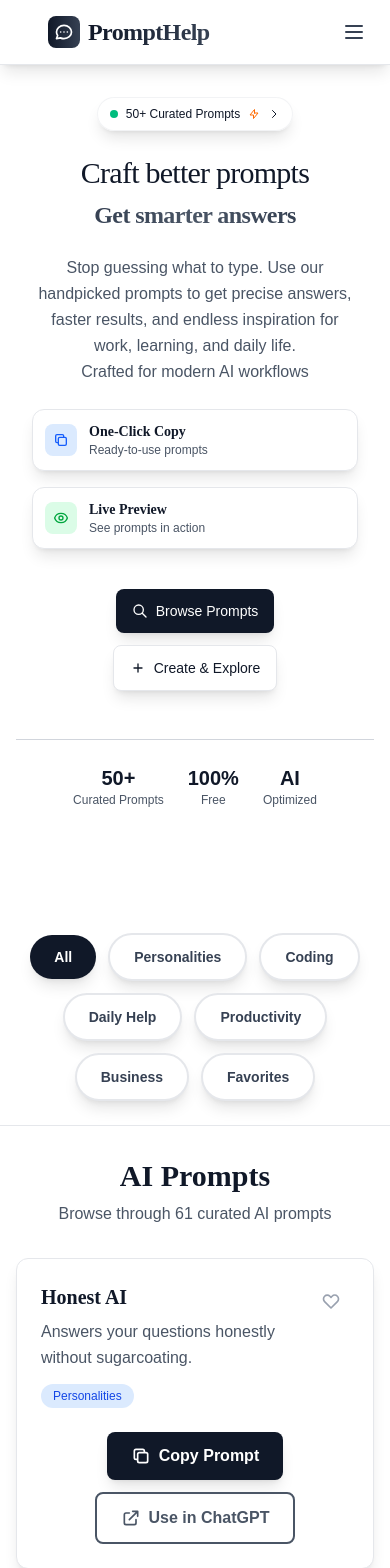
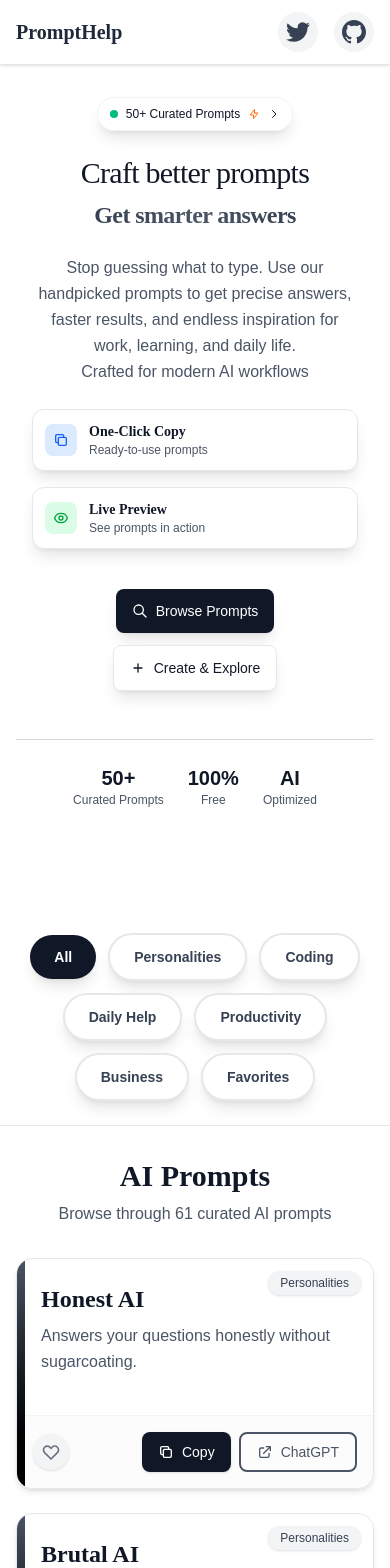
Before and after one commit to creation22/Prompthelp, a React (Vite) app: page / in a window 390 px wide. Shown: the top 1568 px of the page. Built offline with nearby package versions, Linux system fonts and the light colour scheme; a web font is replaced by a local one.

Commit message:
some updates

```diff
--- a/index.html
+++ b/index.html
@@ -2,7 +2,7 @@
 <html lang="en">
   <head>
     <meta charset="UTF-8" />
-    <link rel="icon" type="image/svg+xml" href="/vite.svg" />
+    <link rel="icon" type="image/svg+xml" href="./public/complex-engineering-global-svgrepo-com.svg" />
     <meta name="viewport" content="width=device-width, initial-scale=1.0" />
     <link rel="preconnect" href="https://fonts.googleapis.com">
     <link rel="preconnect" href="https://fonts.gstatic.com" crossorigin>
--- a/src/App.jsx
+++ b/src/App.jsx
@@ -6,6 +6,7 @@ import Navbar from './components/Navbar'
 import Home from './components/Home'
 import FilterBar from './components/filterbar'
 import PromptsPage from './prompts/PromptsPage'
+import Footer from './components/Footer'
 
 function App() {
 
@@ -15,6 +16,7 @@ function App() {
     <Navbar/>
     <Home/>
     <PromptsPage/>
+    <Footer/>
     </>
   )
 }
--- /dev/null
+++ b/src/components/Footer.jsx
@@ -0,0 +1,16 @@
+const Footer = () => {
+    return (
+      <footer className="mt-16 border-t border-gray-200 bg-gray-50">
+        <div className="max-w-6xl mx-auto px-6 py-8 text-center">
+          <p className="text-base text-gray-700 font-medium">
+            © {new Date().getFullYear()} PromptHelp. All rights reserved.
+          </p>
+          <p className="mt-2 text-gray-500 italic text-lg">
+            Empowering your creativity, one prompt at a time.
+          </p>
+        </div>
+      </footer>
+    );
+  };
+
+  export default Footer;
--- a/src/components/Navbar.jsx
+++ b/src/components/Navbar.jsx
@@ -1,156 +1,78 @@
-import { useState } from 'react'
+import React from "react";
 
-const Navbar = () => {
-  const [isMenuOpen, setIsMenuOpen] = useState(false)
-
-  const toggleMenu = () => {
-    setIsMenuOpen(!isMenuOpen)
-  }
-
+export default function Navbar() {
   return (
-    <nav className="backdrop-blur-md bg-white shadow-lg border-b border-gray-200 sticky top-0 z-50">
+    <nav className="bg-white/30 backdrop-blur-md border-b border-gray-200 shadow-sm">
       <div className="max-w-7xl mx-auto px-4 sm:px-6 lg:px-8">
         <div className="flex justify-between items-center h-16">
-          {/* Logo/Brand */}
-          <div className="flex items-center ml-8">
-            <div className="flex items-center space-x-2">
-              {/* Icon */}
-              <div className="w-8 h-8 bg-gradient-to-r from-gray-900 to-gray-700 rounded-lg flex items-center justify-center">
-                <svg
-                  className="w-5 h-5 text-white"
-                  fill="none"
-                  stroke="currentColor"
-                  viewBox="0 0 24 24"
-                >
-                  <path
-                    strokeLinecap="round"
-                    strokeLinejoin="round"
-                    strokeWidth={2}
-                    d="M8 12h.01M12 12h.01M16 12h.01M21 12c0 4.418-4.03 8-9 8a9.863 9.863 0 01-4.255-.949L3 20l1.395-3.72C3.512 15.042 3 13.574 3 12c0-4.418 4.03-8 9-8s9 3.582 9 8z"
-                  />
-                </svg>
-              </div>
-              {/* Text */}
-              <h1 className="text-2xl font-extrabold bg-gradient-to-r from-gray-900 to-gray-700 bg-clip-text text-transparent font-['Inter'] tracking-tight">
-                PromptHelp
-              </h1>
-            </div>
+
+          {/* Logo / Title */}
+          <div className="flex-shrink-0">
+            <h1 className="text-xl font-bold text-gray-800">PromptHelp</h1>
           </div>
 
-          {/* Social Media Icons */}
-          <div className="hidden md:flex items-center space-x-4 mr-8">
+          {/* Social Icons */}
+          <div className="flex items-center space-x-4">
+
             {/* Twitter Icon */}
             <a
               href="https://x.com/_Creation22"
-              className="p-2 rounded-full bg-white/20 hover:bg-white/30 transition-all duration-300 hover:scale-110 backdrop-blur-sm"
+              target="_blank"
+              rel="noopener noreferrer"
+              className="p-2 rounded-full bg-gray-100 hover:bg-gray-200 transition-all duration-300 hover:scale-110"
               aria-label="Twitter"
             >
               <svg
-                className="w-5 h-5 text-gray-700 hover:text-gray-900 transition-colors duration-200"
+                className="w-6 h-6 text-gray-700 hover:text-gray-900 transition-colors duration-200"
                 fill="currentColor"
                 viewBox="0 0 24 24"
               >
-                <path d="M23.953 4.57a10 10 0 01-2.825.775 4.958 4.958 0 002.163-2.723c-.951.555-2.005.959-3.127 1.184a4.92 4.92 0 00-8.384 4.482C7.69 8.095 4.067 6.13 1.64 3.162a4.822 4.822 0 00-.666 2.475c0 1.71.87 3.213 2.188 4.096a4.904 4.904 0 01-2.228-.616v.06a4.923 4.923 0 003.946 4.827 4.996 4.996 0 01-2.212.085 4.936 4.936 0 004.604 3.417 9.867 9.867 0 01-6.102 2.105c-.39 0-.779-.023-1.17-.067a13.995 13.995 0 007.557 2.209c9.053 0 13.998-7.496 13.998-13.985 0-.21 0-.42-.015-.63A9.935 9.935 0 0024 4.59z"/>
+                <path d="M23.953 4.57a10 10 0 01-2.825.775 4.958
+                4.958 0 002.163-2.723 10.086 10.086 0 01-3.127
+                1.195 4.92 4.92 0 00-8.384 4.482A13.978 13.978
+                0 011.671 3.149a4.822 4.822 0 001.523 6.574
+                4.903 4.903 0 01-2.229-.616c-.054 2.281
+                1.581 4.415 3.949 4.89a4.935 4.935 0
+                01-2.224.084c.623 1.956 2.444 3.379
+                4.6 3.419A9.867 9.867 0 010 19.54a13.94
+                13.94 0 007.548 2.209c9.056 0 14.01-7.496
+                13.995-14.243a9.935 9.935 0 002.41-2.936z" />
               </svg>
             </a>
 
             {/* GitHub Icon */}
             <a
               href="https://github.com/creation22/Prompthelp"
-              className="p-2 rounded-full bg-gray-100 hover:bg-gray-200 transition-all duration-300 hover:scale-110 backdrop-blur-sm"
+              target="_blank"
+              rel="noopener noreferrer"
+              className="p-2 rounded-full bg-gray-100 hover:bg-gray-200 transition-all duration-300 hover:scale-110"
               aria-label="GitHub"
             >
               <svg
-                className="w-5 h-5 text-gray-700 hover:text-gray-900 transition-colors duration-200"
+                className="w-6 h-6 text-gray-700 hover:text-gray-900 transition-colors duration-200"
                 fill="currentColor"
                 viewBox="0 0 24 24"
               >
-                <path d="M12 0c-6.626 0-12 5.373-12 12 0 5.302 3.438 9.8 8.207 11.387.599.111.793-.261.793-.577v-2.234c-3.338.726-4.033-1.416-4.033-1.416-.546-1.387-1.333-1.756-1.333-1.756-1.089-.745.083-.729.083-.729 1.205.084 1.839 1.237 1.839 1.237 1.07 1.834 2.807 1.304 3.492.997.107-.775.418-1.305.762-1.604-2.665-.305-5.467-1.334-5.467-5.931 0-1.311.469-2.381 1.236-3.221-.124-.303-.535-1.524.117-3.176 0 0 1.008-.322 3.301 1.23.957-.266 1.983-.399 3.003-.404 1.02.005 2.047.138 3.006.404 2.291-1.552 3.297-1.23 3.297-1.23.653 1.653.242 2.874.118 3.176.77.84 1.235 1.911 1.235 3.221 0 4.609-2.807 5.624-5.479 5.921.43.372.823 1.102.823 2.222v3.293c0 .319.192.694.801.576 4.765-1.589 8.199-6.086 8.199-11.386 0-6.627-5.373-12-12-12z"/>
+                <path d="M12 0C5.37 0 0 5.37 0 12c0
+                5.3 3.438 9.8 8.205 11.387.6.113.82-.263.82-.582
+                0-.288-.011-1.05-.017-2.06-3.338.727-4.042-1.61-4.042-1.61-.546-1.387-1.333-1.756-1.333-1.756-1.089-.745.083-.729.083-.729
+                1.205.085 1.84 1.236 1.84 1.236 1.07 1.834 2.809
+                1.304 3.495.997.108-.775.418-1.305.762-1.605-2.665-.305-5.466-1.334-5.466-5.931
+                0-1.31.469-2.381 1.235-3.221-.124-.303-.535-1.524.117-3.176
+                0 0 1.008-.322 3.301 1.23a11.52 11.52 0
+                013.003-.404c1.018.005 2.047.138 3.003.404
+                2.291-1.552 3.297-1.23 3.297-1.23.653
+                1.652.242 2.873.118 3.176.77.84 1.235
+                1.911 1.235 3.221 0 4.609-2.807 5.624-5.479
+                5.921.43.372.823 1.103.823 2.222
+                0 1.604-.015 2.896-.015 3.286
+                0 .322.216.699.825.58C20.565
+                21.796 24 17.297 24 12c0-6.63-5.373-12-12-12z" />
               </svg>
             </a>
           </div>
-
-          {/* Mobile menu button */}
-          <div className="md:hidden">
-            <button
-              onClick={toggleMenu}
-              className="p-2 rounded-full bg-white/20 hover:bg-white/30 transition-all duration-300 backdrop-blur-sm"
-            >
-              <svg
-                className="h-6 w-6 text-gray-700"
-                fill="none"
-                viewBox="0 0 24 24"
-                stroke="currentColor"
-              >
-                {isMenuOpen ? (
-                  <path
-                    strokeLinecap="round"
-                    strokeLinejoin="round"
-                    strokeWidth={2}
-                    d="M6 18L18 6M6 6l12 12"
-                  />
-                ) : (
-                  <path
-                    strokeLinecap="round"
-                    strokeLinejoin="round"
-                    strokeWidth={2}
-                    d="M4 6h16M4 12h16M4 18h16"
-                  />
-                )}
-              </svg>
-            </button>
-          </div>
         </div>
-
-{/* Mobile Navigation */}
-{isMenuOpen && (
-  <div className="md:hidden">
-    <div className="px-2 pt-2 pb-3 space-y-1 sm:px-3 border-t border-gray-200 backdrop-blur-md bg-gray-900 rounded-b-lg">
-      {/* Mobile Social Icons */}
-      <div className="flex justify-center space-x-4 py-4">
-
-        {/* Twitter / X */}
-        <a
-          href="https://x.com/_Creation22"
-          className="p-2 rounded-full bg-gray-800 hover:bg-gray-700 transition-all duration-300 hover:scale-110"
-          aria-label="Twitter"
-        >
-          <svg
-            className="w-5 h-5 text-white"
-            fill="currentColor"
-            viewBox="0 0 24 24"
-          >
-            <path d="M23 3a10.9 10.9 0 01-3.14 1.53A4.48 4.48 0 0022.43.36a9.09 9.09 0 01-2.88 1.1A4.52 4.52 0 0016.11 0c-2.63 0-4.77 2.14-4.77 4.77 0 .37.04.73.12 1.08C7.69 5.7 4.07 3.8 1.64.92a4.77 4.77 0 00-.64 2.4c0 1.65.84 3.11 2.12 3.97a4.52 4.52 0 01-2.16-.6v.06c0 2.31 1.64 4.23 3.81 4.66a4.6 4.6 0 01-2.15.08c.6 1.88 2.33 3.25 4.38 3.29A9.06 9.06 0 010 19.54a12.78 12.78 0 006.92 2.03c8.3 0 12.84-6.87 12.84-12.84 0-.2 0-.41-.02-.61A9.1 9.1 0 0023 3z" />
-          </svg>
-        </a>
-
-        {/* GitHub */}
-        <a
-          href="https://github.com/creation22/Prompthelp"
-          className="p-2 rounded-full bg-gray-800 hover:bg-gray-700 transition-all duration-300 hover:scale-110"
-          aria-label="GitHub"
-        >
-          <svg
-            className="w-5 h-5 text-white"
-            fill="currentColor"
-            viewBox="0 0 24 24"
-          >
-            <path
-              fillRule="evenodd"
-              d="M12 .5C5.65.5.5 5.65.5 12.02c0 5.1 3.29 9.42 7.85 10.95.57.1.78-.25.78-.55v-1.96c-3.19.69-3.86-1.54-3.86-1.54-.52-1.32-1.27-1.67-1.27-1.67-1.04-.72.08-.7.08-.7 1.15.08 1.75 1.18 1.75 1.18 1.02 1.76 2.67 1.25 3.32.95.1-.74.4-1.25.72-1.54-2.55-.29-5.23-1.28-5.23-5.68 0-1.26.45-2.29 1.19-3.1-.12-.29-.52-1.45.11-3.02 0 0 .97-.31 3.18 1.18a11.02 11.02 0 015.8 0c2.21-1.49 3.18-1.18 3.18-1.18.63 1.57.23 2.73.11 3.02.74.81 1.19 1.84 1.19 3.1 0 4.42-2.69 5.39-5.25 5.67.41.35.77 1.04.77 2.1v3.12c0 .31.21.66.79.55a10.99 10.99 0 007.85-10.95C23.5 5.65 18.35.5 12 .5z"
-              clipRule="evenodd"
-            />
-          </svg>
-        </a>
-      </div>
-    </div>
-  </div>
-)}
-
-
       </div>
     </nav>
-  )
+  );
 }
-
-export default Navbar
--- a/src/components/Promptbox.jsx
+++ b/src/components/Promptbox.jsx
@@ -18,75 +18,118 @@ const PromptBox = ({ prompt, onFavoriteToggle, isFavorite = false }) => {
   };
 
   const openChatGPT = () => {
-    // Encode the prompt for URL
     const encodedPrompt = encodeURIComponent(prompt.prompt);
-    // Open ChatGPT with the prompt pre-filled
     window.open(`https://chat.openai.com/?prompt=${encodedPrompt}`, '_blank');
   };
 
   return (
-    <div className="bg-white backdrop-blur-sm rounded-xl p-6 shadow-lg hover:shadow-xl transition-all duration-300 border border-gray-200 hover:border-gray-300">
-      {/* Header */}
-      <div className="flex items-start justify-between mb-6">
-        <div className="flex-1">
-                     <h3 className="text-xl font-semibold text-gray-900 mb-2">{prompt.title}</h3>
-           <p className="text-gray-600 mb-3 leading-relaxed">{prompt.description}</p>
-           <span className="inline-block px-3 py-1 bg-blue-100 text-blue-700 text-xs font-medium rounded-full">
+    <div className="relative bg-white/70 backdrop-blur-md rounded-2xl shadow-md hover:shadow-2xl transition-all duration-300 border border-gray-200 overflow-hidden flex flex-col">
+      {/* Left Accent Bar - Gray to Black */}
+      <div className="absolute top-0 left-0 h-full w-2 bg-gradient-to-b from-gray-600 to-black" />
+
+      {/* Category badge */}
+      <span className="absolute top-3 right-3 bg-gray-100 text-gray-700 px-3 py-1 text-xs font-medium rounded-full shadow-sm">
         {prompt.category}
       </span>
+
+      {/* Card content */}
+      <div className="p-6 flex-1">
+        <h3 className="text-2xl font-bold text-gray-900 mb-2">{prompt.title}</h3>
+        <p className="text-gray-600 mb-4 leading-relaxed">{prompt.description}</p>
       </div>
 
-        {/* Favorite Button */}
+      {/* Actions */}
+      <div className="flex items-center justify-between p-4 border-t border-gray-100 bg-gray-50/50">
+        {/* Left side: favorite button */}
         <button
           onClick={toggleFavorite}
-          className={`ml-3 p-2 rounded-lg transition-all duration-200 ${
+          className={`p-2 rounded-full transition-all duration-200 shadow-sm ${
             isFavorite
-              ? 'text-red-500 bg-red-50 hover:bg-red-100'
-              : 'text-gray-400 hover:text-red-500 hover:bg-red-50'
+              ? 'bg-red-100 text-red-500 hover:bg-red-200'
+              : 'bg-gray-100 text-gray-500 hover:bg-red-100 hover:text-red-500'
           }`}
         >
-          <svg className="w-5 h-5" fill={isFavorite ? "currentColor" : "none"} stroke="currentColor" viewBox="0 0 24 24">
-            <path strokeLinecap="round" strokeLinejoin="round" strokeWidth={2} d="M4.318 6.318a4.5 4.5 0 000 6.364L12 20.364l7.682-7.682a4.5 4.5 0 00-6.364-6.364L12 7.636l-1.318-1.318a4.5 4.5 0 00-6.364 0z" />
+          <svg
+            className="w-5 h-5"
+            fill={isFavorite ? 'currentColor' : 'none'}
+            stroke="currentColor"
+            viewBox="0 0 24 24"
+          >
+            <path
+              strokeLinecap="round"
+              strokeLinejoin="round"
+              strokeWidth={2}
+              d="M4.318 6.318a4.5 4.5 0 000 6.364L12
+                 20.364l7.682-7.682a4.5 4.5 0
+                 00-6.364-6.364L12 7.636l-1.318-1.318a4.5
+                 4.5 0 00-6.364 0z"
+            />
           </svg>
         </button>
-      </div>
 
-      {/* Action Buttons */}
-      <div className="flex flex-col sm:flex-row items-center gap-3">
+        {/* Right side: copy + ChatGPT */}
+        <div className="flex gap-2">
           <button
             onClick={handleCopy}
-          className={`flex-1 flex items-center justify-center gap-2 px-6 py-3 rounded-lg font-semibold transition-all duration-300 shadow-lg hover:shadow-xl transform hover:scale-105 ${
+            className={`flex items-center gap-2 px-4 py-2 rounded-lg font-medium text-sm transition-all duration-300 shadow-sm ${
               copied
                 ? 'bg-green-100 text-green-700 border border-green-200'
-              : 'bg-gray-900 hover:bg-gray-800 text-white'
+                : 'bg-gray-900 text-white hover:bg-gray-800'
             }`}
           >
             {copied ? (
               <>
-              <svg className="w-5 h-5" fill="none" stroke="currentColor" viewBox="0 0 24 24">
+                <svg
+                  className="w-4 h-4"
+                  fill="none"
+                  stroke="currentColor"
+                  viewBox="0 0 24 24"
+                >
                   <path strokeLinecap="round" strokeLinejoin="round" strokeWidth={2} d="M5 13l4 4L19 7" />
                 </svg>
-              Copied!
+                Copied
               </>
             ) : (
               <>
-              <svg className="w-5 h-5" fill="none" stroke="currentColor" viewBox="0 0 24 24">
-                <path strokeLinecap="round" strokeLinejoin="round" strokeWidth={2} d="M8 16H6a2 2 0 01-2-2V6a2 2 0 012-2h8a2 2 0 012 2v2m-6 12h8a2 2 0 002-2v-8a2 2 0 00-2-2h-8a2 2 0 00-2 2v8a2 2 0 002 2z" />
+                <svg
+                  className="w-4 h-4"
+                  fill="none"
+                  stroke="currentColor"
+                  viewBox="0 0 24 24"
+                >
+                  <path
+                    strokeLinecap="round"
+                    strokeLinejoin="round"
+                    strokeWidth={2}
+                    d="M8 16H6a2 2 0 01-2-2V6a2 2 0
+                       012-2h8a2 2 0 012 2v2m-6
+                       12h8a2 2 0 002-2v-8a2 2 0
+                       00-2-2h-8a2 2 0 00-2 2v8a2
+                       2 0 002 2z"
+                  />
                 </svg>
-              Copy Prompt
+                Copy
               </>
             )}
           </button>
 
           <button
             onClick={openChatGPT}
-          className="flex-1 flex items-center justify-center gap-2 px-6 py-3 border-2 border-gray-600 text-gray-600 hover:bg-gray-600 hover:text-white rounded-lg font-semibold transition-all duration-300 transform hover:scale-105"
+            className="flex items-center gap-2 px-4 py-2 border-2 border-gray-600 text-gray-600 hover:bg-gray-600 hover:text-white rounded-lg font-medium text-sm transition-all duration-300"
           >
-          <svg className="w-5 h-5" fill="none" stroke="currentColor" viewBox="0 0 24 24">
-            <path strokeLinecap="round" strokeLinejoin="round" strokeWidth={2} d="M10 6H6a2 2 0 00-2 2v10a2 2 0 002 2h10a2 2 0 002-2v-4M14 4h6m0 0v6m0-6L10 14" />
+            <svg
+              className="w-4 h-4"
+              fill="none"
+              stroke="currentColor"
+              viewBox="0 0 24 24"
+            >
+              <path strokeLinecap="round" strokeLinejoin="round" strokeWidth={2} d="M10 6H6a2 2 0 00-2
+                2v10a2 2 0 002 2h10a2 2 0
+                002-2v-4M14 4h6m0 0v6m0-6L10 14" />
             </svg>
-          Use in ChatGPT
+            ChatGPT
           </button>
+        </div>
       </div>
     </div>
   );
```
Also changed, not shown: public/complex-engineering-global-svgrepo-com.svg (added). Lines whose indentation alone changed are shown as unchanged.
